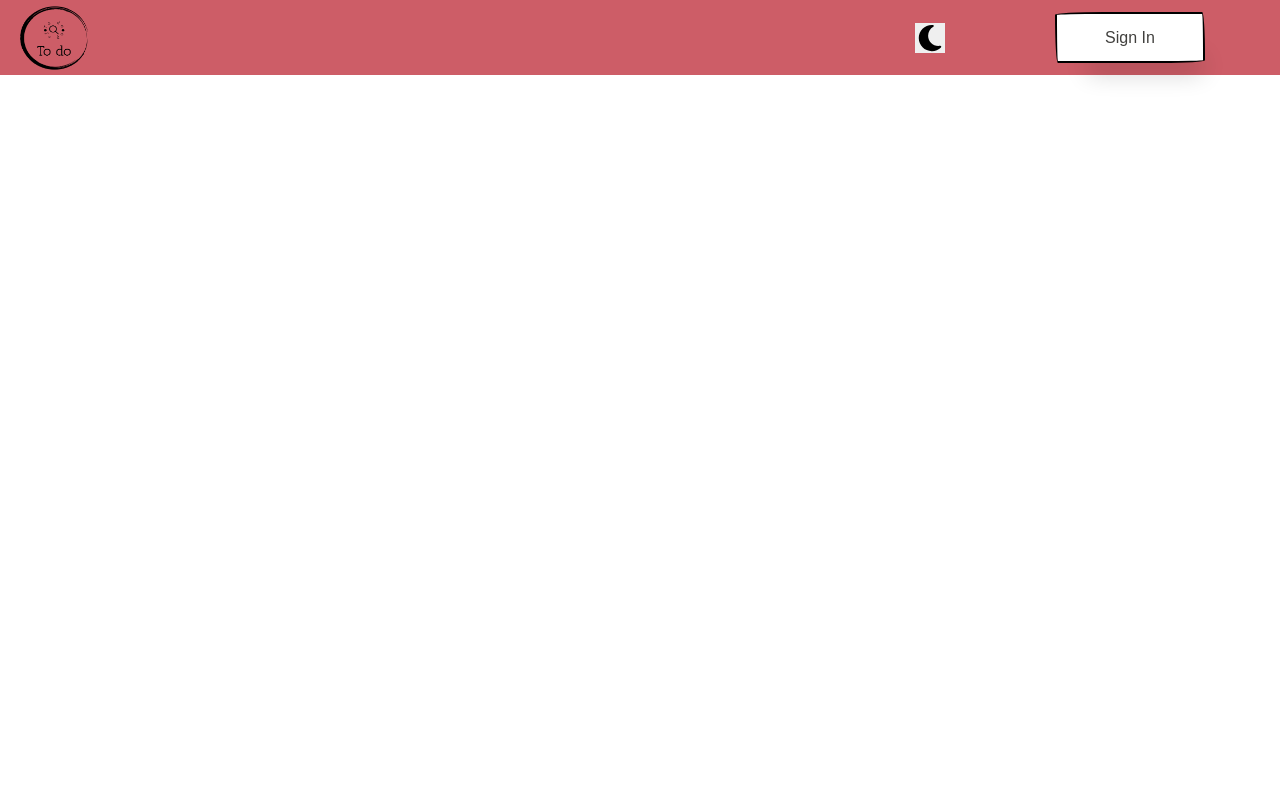
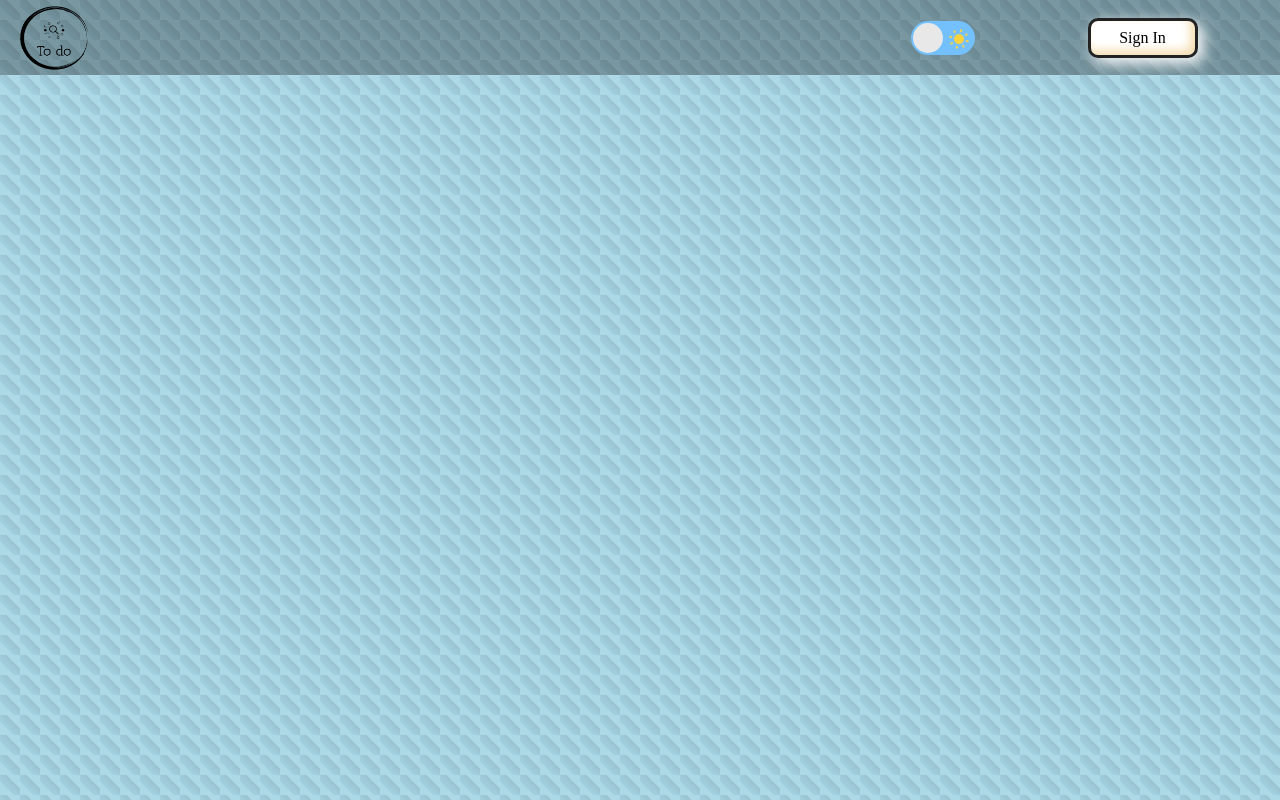
Before and after one commit to krishnanx/To-doo, a React (Vite) app: page / in a window 1280 px wide. Shown: the top 800 px of the page. Built offline with nearby package versions, Linux system fonts and the light colour scheme.

Commit message:
new loght theme applied

```diff
--- a/src/App.jsx
+++ b/src/App.jsx
@@ -24,7 +24,8 @@ const App = () => {
     linear-gradient(#282828 14%, rgba(240, 166, 17, 0) 0, rgba(240, 166, 17, 0) 85%, #282828 0) 0 0 / 40px 60px,
     linear-gradient(150deg, #282828 24%, #2c3539 0, #2c3539 26%, rgba(240, 166, 17, 0) 0, rgba(240, 166, 17, 0) 74%, #2c3539 0, #2c3539 76%, #282828 0) 0 0 / 40px 60px,
     linear-gradient(30deg, #282828 24%, #2c3539 0, #2c3539 26%, rgba(240, 166, 17, 0) 0, rgba(240, 166, 17, 0) 74%, #2c3539 0, #2c3539 76%, #282828 0) 0 0 / 40px 60px,
-    linear-gradient(90deg, #2c3539 2%, #282828 0, #282828 98%, #2c3539 0%) 0 0 / 40px 60px #282828`:document.documentElement.style.background='none';
+    linear-gradient(90deg, #2c3539 2%, #282828 0, #282828 98%, #2c3539 0%) 0 0 / 40px 60px #282828`:document.documentElement.style.background=`linear-gradient(45deg,transparent 33.33%,rgba(57, 144, 179, 0.1) 33.33%,rgba(0, 0, 0, 0.1) 66.66%,
+      transparent 66.66%) 0 0 / 20px 20px,lightblue`;
   /*useEffect(()=>{
     auth.onAuthStateChanged((user)=>{
       setUser(user);
--- a/src/components/Contexts/EmailContext.jsx
+++ b/src/components/Contexts/EmailContext.jsx
@@ -2,7 +2,8 @@ import React,{createContext,useState,useEffect} from 'react'
 export const Email = createContext();
 const EmailContext = ({children}) => {
     const [email,setEmail] = useState(null);
-    const [currentUser,SetCurrentUser] = useState(null)
+    const [currentUser,SetCurrentUser] = useState(null);
+    const [pic,setPic] = useState({});
     useEffect(()=>{
       const allCookies = document.cookie.split('; ').map(cookie => {
         const [name, value] = cookie.split('=');
@@ -23,7 +24,7 @@ const EmailContext = ({children}) => {
     },[])
   return (
     <div>
-        <Email.Provider value={[email,setEmail,currentUser,SetCurrentUser]}>
+        <Email.Provider value={[email,setEmail,currentUser,SetCurrentUser,pic,setPic]}>
             {children}
         </Email.Provider>
     </div>
--- a/src/components/navbar/Navbar.jsx
+++ b/src/components/navbar/Navbar.jsx
@@ -3,7 +3,7 @@ import moon from '../navbar/icons/moon-solid.svg'
 import sun from '../navbar/icons/sun-solid.svg'
 import "./navbar.css";
 import Blogo from "./icons/to-do-high-resolution-logo-black-transparent.png";
-//import Wlogo from "./icons/whiteLogo"
+import Wlogo from "./icons/whiteLogo.png"
 import { useNavigate,useLocation } from "react-router-dom";
 import { importantContext} from '../../App';
 import { getAuth,signInWithPopup,setPersistence ,browserSessionPersistence,signOut} from "firebase/auth";
@@ -15,12 +15,12 @@ import Cookies from 'js-cookie';
 const Navbar = (l) => {
   //const auth = getAuth();
   const [todo,setTodo,theme,setTheme]=useContext(importantContext);
-  const [Name, setName] = useState("Important Tasks");
+  //const [pic, setPic] = useState({});
   const navigate = useNavigate();
   const location = useLocation();
   const [Location, setLocation] = useState("");
   const [value,setValue] = useState('')
-  const [email,setEmail,currentUser,setCurrentUser] = useContext(Email)
+  const [email,setEmail,currentUser,setCurrentUser,pic,setPic] = useContext(Email)
   const HandleClick=()=>{
     setTheme(!theme);
   }
@@ -29,10 +29,17 @@ const Navbar = (l) => {
 
         const userCredentials = await signInWithPopup(auth, provider);
         const user = userCredentials.user;
-        console.log(user)
+        console.log(user.photoURL)
+        setPic(user);
         setEmail(user.email);
         setCurrentUser(user.displayName)
         document.cookie = `user=${user.email}; path=/; expires=31 Dec 2024 `;
+        /*setTimeout(() => {
+          setPic(user.photoURL)
+        },1000);*/
+
+        //console.log(user.photoURL)
+        console.log(pic)
         /*const idTokenResult = await user.getIdTokenResult();
         const expirationTime = idTokenResult.expirationTime; // Timestamp of token expiration
         console.log('Token expiration time:', new Date(expirationTime));
@@ -99,25 +106,31 @@ const Navbar = (l) => {
     Name = "Home"
   }*/
   const styling = {
-    backgroundColor:theme?'rgba(255, 255, 255, 0.15)':'#CD5D67'
+    backgroundColor:theme?'rgba(255, 255, 255, 0.15)':'rgba(0, 0, 0, 0.3)'
+  }
+  const themeStyle = {
+    color:theme?'white':'black'
+  }
+  const ThemeColor = {
+    border:theme?'solid':'solid',
+    borderColor:theme?"#FCFBFA":'#222',
+    backgroundColor:theme?" #333":"white",
+    color:theme?'white':'black',
+    boxShadow:theme?`-5px -5px 15px #444, 5px 5px 15px #222, inset 5px 5px 10px #444,
+    inset -5px -5px 10px #222`:`-5px -5px 15px transparent, 5px 5px 15px white, inset 5px 5px 10px transparent,
+    inset -5px -5px 10px wheat`
   }
   return (
 
       <div className="navbar" style={styling}>
         <div className="left_icons">
-          <img className="logo" src={Blogo}></img>
+          <img className="logo" src={theme?Wlogo:Blogo}></img>
 
         </div>
         <div className="Middle_icons">
-
-          <a
-          className="CompletedTasks"
-
-          >
-
-          </a>
           {email!==null?location.pathname!== "/Important" ? (
              <a
+              style={themeStyle}
               className="ImportantTasks"
               onClick={() => {
                     navigate("/Important");
@@ -125,6 +138,7 @@ const Navbar = (l) => {
           </a>
           ) : (
             <a
+              style={themeStyle}
               className="ImportantTasks"
               onClick={() => {
                     navigate("/");
@@ -132,8 +146,9 @@ const Navbar = (l) => {
               </a>
           ):null}
 
-          {email!==null?location.pathname!== "/Completed" ? (
-           <a
+          {email!==null?location.pathname!== "/completed" ? (
+             <a
+             style={themeStyle}
               className="ImportantTasks"
               onClick={() => {
                     navigate("/completed");
@@ -141,6 +156,7 @@ const Navbar = (l) => {
           </a>
           ) : (
             <a
+              style={themeStyle}
               className="ImportantTasks"
               onClick={() => {
                     navigate("/");
@@ -149,26 +165,36 @@ const Navbar = (l) => {
           ):null}
         </div>
         <div className="Right_icons">
-          {theme?(<button className="sun" onClick={HandleClick}><img src={sun}></img></button>):(<button className="moon"  onClick={HandleClick}><img src={moon}></img></button>)}
+          {/*theme?(<button className="sun" onClick={HandleClick}><img src={sun}></img></button>):(<button className="moon"  onClick={HandleClick}><img src={moon}></img></button>)*/}
+
+          <label className="switch">
+            <span className="sun"><svg xmlns="http://www.w3.org/2000/svg" viewBox="0 0 24 24"><g fill="#ffd43b"><circle r="5" cy="12" cx="12"></circle><path d="m21 13h-1a1 1 0 0 1 0-2h1a1 1 0 0 1 0 2zm-17 0h-1a1 1 0 0 1 0-2h1a1 1 0 0 1 0 2zm13.66-5.66a1 1 0 0 1 -.66-.29 1 1 0 0 1 0-1.41l.71-.71a1 1 0 1 1 1.41 1.41l-.71.71a1 1 0 0 1 -.75.29zm-12.02 12.02a1 1 0 0 1 -.71-.29 1 1 0 0 1 0-1.41l.71-.66a1 1 0 0 1 1.41 1.41l-.71.71a1 1 0 0 1 -.7.24zm6.36-14.36a1 1 0 0 1 -1-1v-1a1 1 0 0 1 2 0v1a1 1 0 0 1 -1 1zm0 17a1 1 0 0 1 -1-1v-1a1 1 0 0 1 2 0v1a1 1 0 0 1 -1 1zm-5.66-14.66a1 1 0 0 1 -.7-.29l-.71-.71a1 1 0 0 1 1.41-1.41l.71.71a1 1 0 0 1 0 1.41 1 1 0 0 1 -.71.29zm12.02 12.02a1 1 0 0 1 -.7-.29l-.66-.71a1 1 0 0 1 1.36-1.36l.71.71a1 1 0 0 1 0 1.41 1 1 0 0 1 -.71.24z"></path></g></svg></span>
+            <span className="moon"><svg xmlns="http://www.w3.org/2000/svg" viewBox="0 0 384 512"><path d="m223.5 32c-123.5 0-223.5 100.3-223.5 224s100 224 223.5 224c60.6 0 115.5-24.2 155.8-63.4 5-4.9 6.3-12.5 3.1-18.7s-10.1-9.7-17-8.5c-9.8 1.7-19.8 2.6-30.1 2.6-96.9 0-175.5-78.8-175.5-176 0-65.8 36-123.1 89.3-153.3 6.1-3.5 9.2-10.5 7.7-17.3s-7.3-11.9-14.3-12.5c-6.3-.5-12.6-.8-19-.8z"></path></svg></span>
+            <input type="checkbox" className="input" onClick={HandleClick}/>
+            <span className="slider"></span>
+          </label>
 
 
           {email===null?
           <button
-            className="button-55"
-            role="button"
+            style={ThemeColor}
+            className="button-1"
+            //role="button"
             onClick={signIn}
             >
               Sign In
           </button>
             :
           <button
-            className="button-55"
-            role="button"
+            style={ThemeColor}
+            className="button-1"
+            //role="button"
             onClick={signout}
             >
               Sign out
           </button>
             }
+            {/*<img src={pic}></img>*/}
         </div>
       </div>
 
--- a/src/components/navbar/navbar.css
+++ b/src/components/navbar/navbar.css
@@ -48,9 +48,10 @@
   /*background-color:#CD5D67;*/
 }
 .ImportantTasks{
+  font-family: "Damion", cursive;
   text-decoration: underline;
   font-weight: 300;
-  font-size: 20px;
+  font-size: 16px;
 }
 .ImportantTasks:hover{
   cursor: pointer;
@@ -117,3 +118,184 @@ border: none;
   width:30px;
   height:30px;
 }
+.switch {
+  font-size: 17px;
+  position: relative;
+  display: inline-block;
+  width: 64px;
+  height: 34px;
+}
+
+.switch input {
+  opacity: 0;
+  width: 0;
+  height: 0;
+}
+
+.slider {
+  position: absolute;
+  cursor: pointer;
+  top: 0;
+  left: 0;
+  right: 0;
+  bottom: 0;
+  background-color: #73C0FC;
+  -webkit-transition: .4s;
+  transition: .4s;
+  border-radius: 30px;
+}
+
+.slider:before {
+  position: absolute;
+  content: "";
+  height: 30px;
+  width: 30px;
+  border-radius: 20px;
+  left: 2px;
+  bottom: 2px;
+  z-index: 2;
+  background-color: #e8e8e8;
+  -webkit-transition: .4s;
+  transition: .4s;
+}
+
+.sun svg {
+  position: absolute;
+  top: 6px;
+  left: 36px;
+  z-index: 1;
+  width: 24px;
+  height: 24px;
+}
+
+.moon svg {
+  fill: #73C0FC;
+  position: absolute;
+  top: 5px;
+  left: 5px;
+  z-index: 1;
+  width: 24px;
+  height: 24px;
+}
+
+/* .switch:hover */.sun svg {
+  -webkit-animation: rotate 15s linear infinite;
+          animation: rotate 15s linear infinite;
+}
+
+@-webkit-keyframes rotate {
+
+  0% {
+    -webkit-transform: rotate(0);
+            transform: rotate(0);
+  }
+
+  100% {
+    -webkit-transform: rotate(360deg);
+            transform: rotate(360deg);
+  }
+}
+
+@keyframes rotate {
+
+  0% {
+    -webkit-transform: rotate(0);
+            transform: rotate(0);
+  }
+
+  100% {
+    -webkit-transform: rotate(360deg);
+            transform: rotate(360deg);
+  }
+}
+
+/* .switch:hover */.moon svg {
+  -webkit-animation: tilt 5s linear infinite;
+          animation: tilt 5s linear infinite;
+}
+
+@-webkit-keyframes tilt {
+
+  0% {
+    -webkit-transform: rotate(0deg);
+            transform: rotate(0deg);
+  }
+
+  25% {
+    -webkit-transform: rotate(-10deg);
+            transform: rotate(-10deg);
+  }
+
+  75% {
+    -webkit-transform: rotate(10deg);
+            transform: rotate(10deg);
+  }
+
+  100% {
+    -webkit-transform: rotate(0deg);
+            transform: rotate(0deg);
+  }
+}
+
+@keyframes tilt {
+
+  0% {
+    -webkit-transform: rotate(0deg);
+            transform: rotate(0deg);
+  }
+
+  25% {
+    -webkit-transform: rotate(-10deg);
+            transform: rotate(-10deg);
+  }
+
+  75% {
+    -webkit-transform: rotate(10deg);
+            transform: rotate(10deg);
+  }
+
+  100% {
+    -webkit-transform: rotate(0deg);
+            transform: rotate(0deg);
+  }
+}
+
+.input:checked + .slider {
+  background-color: #183153;
+}
+
+.input:focus + .slider {
+  -webkit-box-shadow: 0 0 1px #183153;
+          box-shadow: 0 0 1px #183153;
+}
+
+.input:checked + .slider:before {
+  -webkit-transform: translateX(30px);
+      -ms-transform: translateX(30px);
+          transform: translateX(30px);
+}
+.button-1{
+  margin: 12px;
+  height: 40px;
+  width: 110px;
+  border-radius: 10px;
+ /* background: #333;*/
+  justify-content: center;
+  align-items: center;
+  /*box-shadow: -5px -5px 15px #444, 5px 5px 15px #222, inset 5px 5px 10px #444,
+    inset -5px -5px 10px #222;*/
+  font-family: "Damion", cursive;
+  cursor: pointer;
+  /*border:solid;
+  /*border-color: #FCFBFA;*/
+  font-size: 16px;
+  /*color:white;*/
+  transition: 500ms;
+}
+
+.button-1:hover {
+  box-shadow: -5px -5px 15px #444, 5px 5px 15px #222, inset 5px 5px 10px #222,
+    inset -5px -5px 10px #444;
+  color: #d6d6d6;
+  transition: 500ms;
+}
--- a/src/components/page/Completed.jsx
+++ b/src/components/page/Completed.jsx
@@ -13,16 +13,25 @@ const Completed = () => {
       linear-gradient(#282828 14%, rgba(240, 166, 17, 0) 0, rgba(240, 166, 17, 0) 85%, #282828 0) 0 0 / 40px 60px,
       linear-gradient(150deg, #282828 24%, #2c3539 0, #2c3539 26%, rgba(240, 166, 17, 0) 0, rgba(240, 166, 17, 0) 74%, #2c3539 0, #2c3539 76%, #282828 0) 0 0 / 40px 60px,
       linear-gradient(30deg, #282828 24%, #2c3539 0, #2c3539 26%, rgba(240, 166, 17, 0) 0, rgba(240, 166, 17, 0) 74%, #2c3539 0, #2c3539 76%, #282828 0) 0 0 / 40px 60px,
-      linear-gradient(90deg, #2c3539 2%, #282828 0, #282828 98%, #2c3539 0%) 0 0 / 40px 60px #282828`:'none',
+      linear-gradient(90deg, #2c3539 2%, #282828 0, #282828 98%, #2c3539 0%) 0 0 / 40px 60px #282828`:`linear-gradient(45deg,transparent 33.33%,rgba(57, 144, 179, 0.1) 33.33%,rgba(0, 0, 0, 0.1) 66.66%,
+      transparent 66.66%) 0 0 / 20px 20px,lightblue`,
 
-      backgroundColor:theme?'none':'white',
+      //backgroundColor:theme?'none':'white',
+
+    }
+    const completed = {
+
+        border:'solid',
+        borderColor: theme?'white':'black',
+        backgroundColor:theme?'rgba(139, 236, 245,0.5)':`rgba(139, 236, 245,0.6)`,
+
 
     }
 
   return (
     <div style={themeStyle} className='CompletedPage'>
 
-      <div  className='completed'>
+      <div  className='completed' style={completed}>
         <div className='Completed_Task'>
           <h1>Completed Tasks</h1>
         </div>
--- a/src/components/page/Important.css
+++ b/src/components/page/Important.css
@@ -21,8 +21,8 @@
     height:85%;
     /*padding-top: 20px;
     padding-bottom: 20px;*/
-    background-color: #E8D7FF;
-    border: solid;
-    border-color:black;
+    /*background-color: #E8D7FF;*/
+    /*border: solid;*/
+    /*border-color:black;*/
 
 }
--- a/src/components/page/Landing.jsx
+++ b/src/components/page/Landing.jsx
@@ -13,9 +13,10 @@ const Landing = () => {
       linear-gradient(#282828 14%, rgba(240, 166, 17, 0) 0, rgba(240, 166, 17, 0) 85%, #282828 0) 0 0 / 40px 60px,
       linear-gradient(150deg, #282828 24%, #2c3539 0, #2c3539 26%, rgba(240, 166, 17, 0) 0, rgba(240, 166, 17, 0) 74%, #2c3539 0, #2c3539 76%, #282828 0) 0 0 / 40px 60px,
       linear-gradient(30deg, #282828 24%, #2c3539 0, #2c3539 26%, rgba(240, 166, 17, 0) 0, rgba(240, 166, 17, 0) 74%, #2c3539 0, #2c3539 76%, #282828 0) 0 0 / 40px 60px,
-      linear-gradient(90deg, #2c3539 2%, #282828 0, #282828 98%, #2c3539 0%) 0 0 / 40px 60px #282828`:'none',
+      linear-gradient(90deg, #2c3539 2%, #282828 0, #282828 98%, #2c3539 0%) 0 0 / 40px 60px #282828`:`linear-gradient(45deg,transparent 33.33%,rgba(57, 144, 179, 0.1) 33.33%,rgba(0, 0, 0, 0.1) 66.66%,
+      transparent 66.66%) 0 0 / 20px 20px,lightblue`,
 
-      backgroundColor:theme?'none':'white',
+      //backgroundColor:theme?'none':'transparent',
       //backgroundSize: '40px 60px',
       //backgroundRepeat:'no-repeat'
 
```
Also changed, not shown: src/components/page/Important.jsx (+6 -3 lines).
